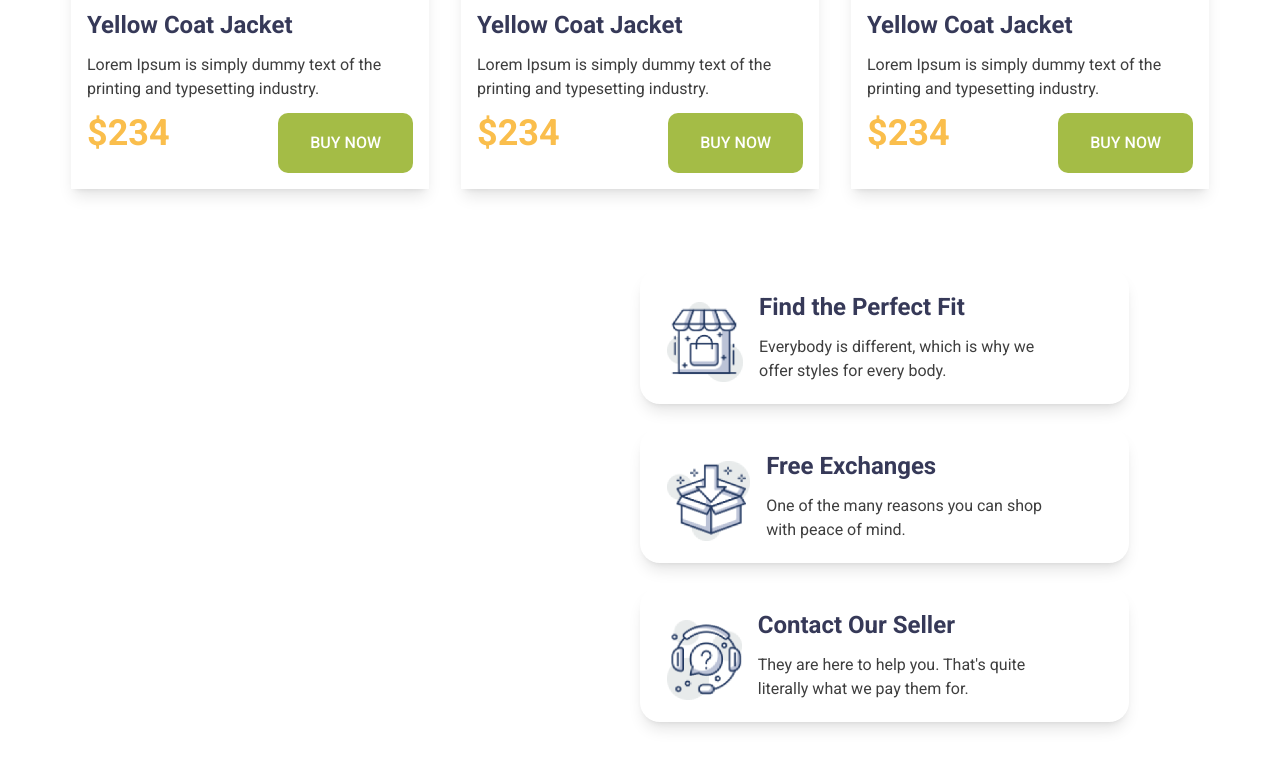
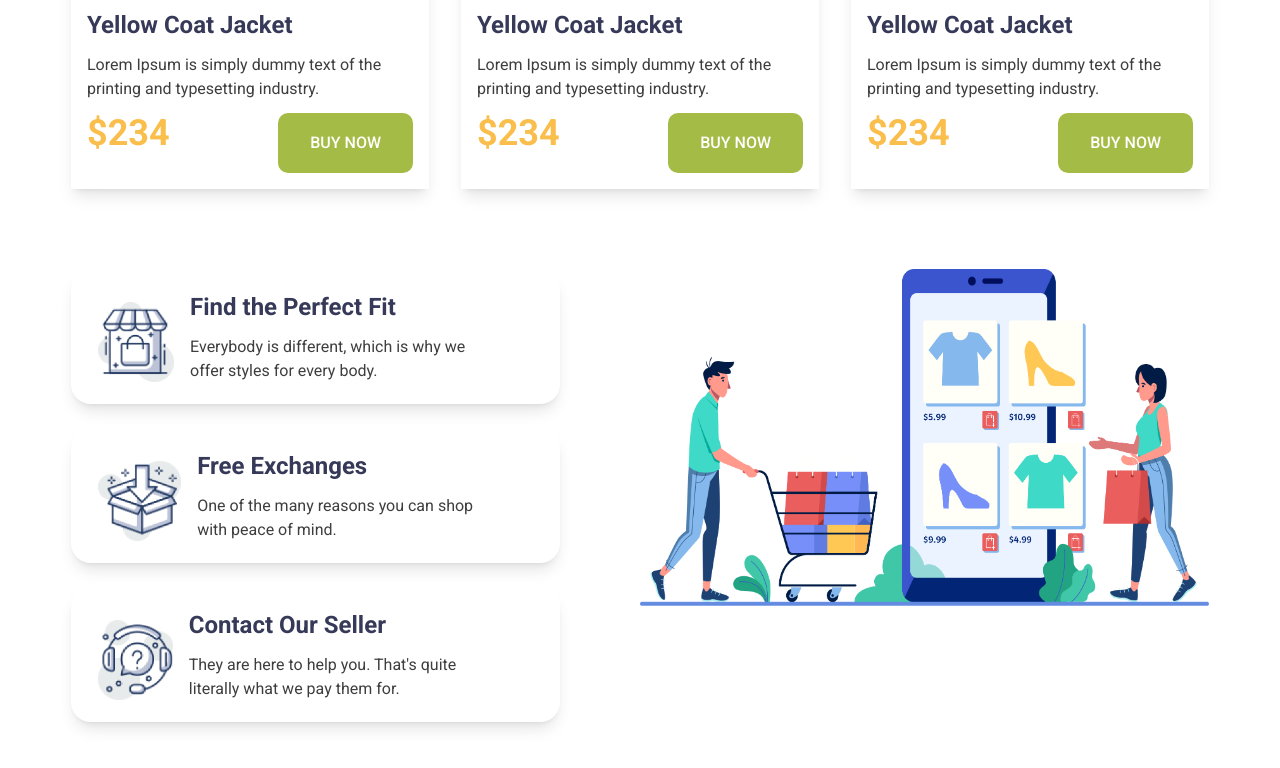
Before and after one commit to AD-Mamun3414/Genz_fashion_TW, a plain HTML site: page index.html in a window 1280 px wide. Shown: the part 1925-2693 px from the top of the page. Drawn offline with nearby package versions, Linux system fonts and the light colour scheme; the site is published under a folder, as on GitHub Pages, so addresses that start at the root find nothing.

Commit message:
Complete Genz Image

```diff
--- a/index.html
+++ b/index.html
@@ -167,7 +167,7 @@
         <!-- Card-image -->
         <section class="px-4 max-w-[1170px] mx-auto mt-20 sp lg:flex lg:flex-row-reverse">
             <div class="lg:ml-20 lg:justify-center lg:items-center">
-                <img class="w-30 mb-12 md:w-23 " src="/images/shopping.png" alt="">
+                <img class="w-30 mb-12 md:w-23 " src="images/shopping.png" alt="">
             </div>
             <div class="mb-[164px] sm:flex sm:justify-center sm:items-center sm:space-x-4 lg:flex lg:flex-col lg:space-x-0">
 
```
